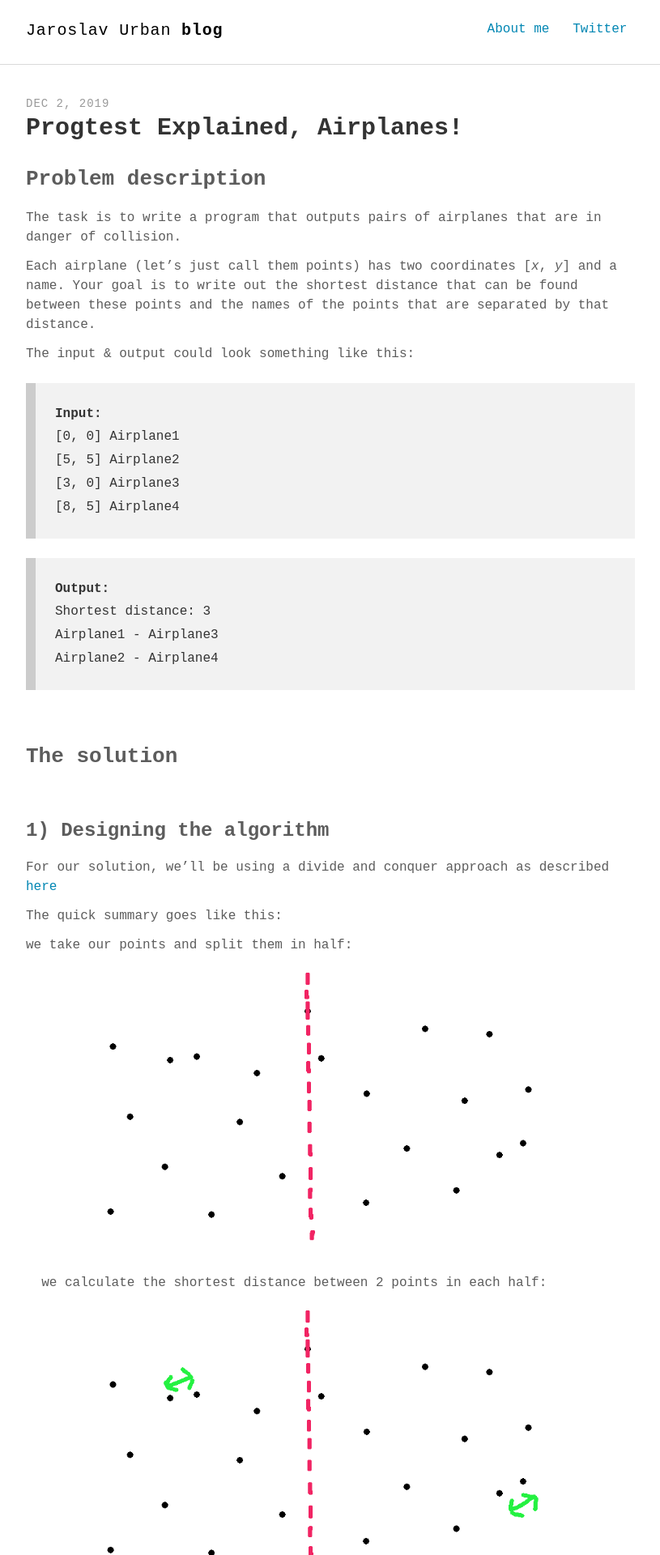
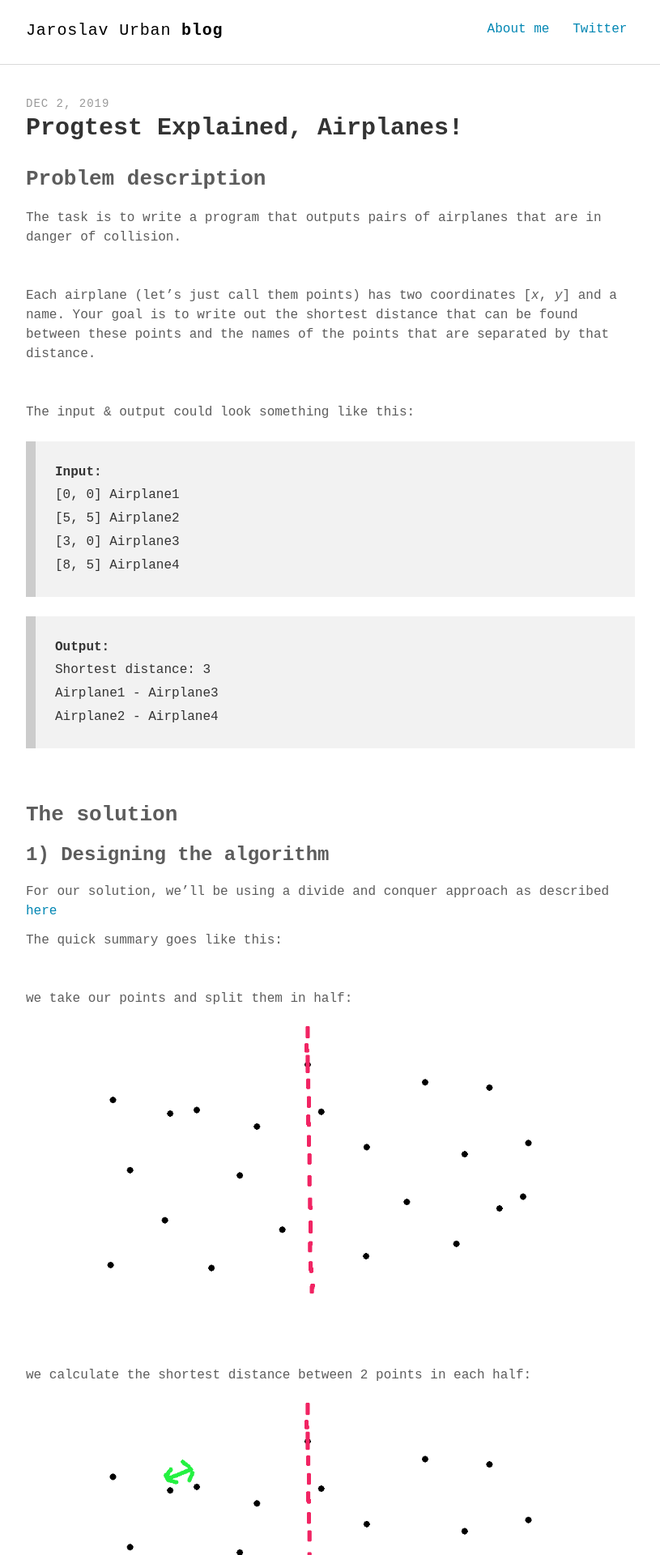
Before and after one commit to JaroslavUrbann/blog, a Jekyll site: the page built from _posts/2019-12-02-Progtest-explained,-Airplanes!.md, in a window 1280 px wide. Shown: the top 1920 px of the page at 81% size, without its empty margins (232-1047 px from the left). Built offline with Jekyll 4.4.1, drawn with Linux system fonts in a browser that asks for light colours; some web fonts are replaced; our own code applies the rules of GitHub Pages for plain Markdown files.

Commit message:
different line breaks

```diff
--- a/_posts/2019-12-02-Progtest-explained,-Airplanes!.md
+++ b/_posts/2019-12-02-Progtest-explained,-Airplanes!.md
@@ -1,7 +1,9 @@
 ## Problem description
-The task is to write a program that outputs pairs of airplanes that are in danger of collision. &nbsp;
+The task is to write a program that outputs pairs of airplanes that are in danger of collision.
+<p>&nbsp;</p>
 
-Each airplane (let's just call them points) has two coordinates [_x_, _y_] and a name. Your goal is to write out the shortest distance that can be found between these points and the names of the points that are separated by that distance. &nbsp;
+Each airplane (let's just call them points) has two coordinates [_x_, _y_] and a name. Your goal is to write out the shortest distance that can be found between these points and the names of the points that are separated by that distance.
+<p>&nbsp;</p>
 
 The input & output could look something like this:
  >**Input:**
@@ -15,66 +17,87 @@ The input & output could look something like this:
  >Airplane1 - Airplane3
  >Airplane2 - Airplane4
 
- &nbsp;
+<p>&nbsp;</p>
 ## The solution
-&nbsp;
 ### 1) Designing the algorithm
 
 For our solution, we'll be using a divide and conquer approach as described [here](https://en.wikipedia.org/wiki/Closest_pair_of_points_problem)
 
-The quick summary goes like this: &nbsp;
+The quick summary goes like this:
+<p>&nbsp;</p>
 
-we take our points and split them in half: &nbsp;
-![points_divided_in_half](https://raw.githubusercontent.com/JaroslavUrbann/blog/master/assets/images/points1.png)&nbsp;
+we take our points and split them in half:
+![points_divided_in_half](https://raw.githubusercontent.com/JaroslavUrbann/blog/master/assets/images/points1.png)
+<p>&nbsp;</p>
 we calculate the shortest distance between 2 points in each half:
-![points_with_distance](https://raw.githubusercontent.com/JaroslavUrbann/blog/master/assets/images/points2.png)&nbsp;
+![points_with_distance](https://raw.githubusercontent.com/JaroslavUrbann/blog/master/assets/images/points2.png)
+<p>&nbsp;</p>
 we check if there is a pair of points in closer proximity to each other than the distance that we already found, on the edge of these 2 groups:
-![checking_the_strip](https://raw.githubusercontent.com/JaroslavUrbann/blog/master/assets/images/points3.png)&nbsp;
+![checking_the_strip](https://raw.githubusercontent.com/JaroslavUrbann/blog/master/assets/images/points3.png)
+<p>&nbsp;</p>
 ### 2) Things to note:
-**a)** The x coordinate at which we split our points is the x coordinate of a point at the (n/2)-th index when our points are sorted by x. &nbsp;
+**a)** The x coordinate at which we split our points is the x coordinate of a point at the (n/2)-th index when our points are sorted by x.
+<p>&nbsp;</p>
 
-**b)** Calculating the shortest distance in the left and right group respectively is done recursively by the same algorithm until there are only around 3 - 4 points left and then we just do a brute force search. &nbsp;
+**b)** Calculating the shortest distance in the left and right group respectively is done recursively by the same algorithm until there are only around 3 - 4 points left and then we just do a brute force search.
+<p>&nbsp;</p>
 
-**c)** Splitting the points and calculating the shortest distance in each group takes O(log N) time. &nbsp;
+**c)** Splitting the points and calculating the shortest distance in each group takes O(log N) time.
+<p>&nbsp;</p>
 
-**d)** Calculating the shortest distance on the edges of our groups takes O(n) time, here's why: &nbsp;
+**d)** Calculating the shortest distance on the edges of our groups takes O(n) time, here's why:
+<p>&nbsp;</p>
 
 When traversing the array of points that are located in the strip shown above (going from lowest to highest), the shortest distance can only occur between points that are separated by less than 8 points of each other when sorted by Y. Look at this visualization below:
 ![strip_zoomed_in](https://raw.githubusercontent.com/JaroslavUrbann/blog/master/assets/images/points4.png)
-Imagine drawing a rectangle like this for every point you visit when traversing the array. You can't fit more than 8 points in it, because if you could, the distance *d* would be smaller since it represents the shortest distance between 2 points on each side. &nbsp;
+Imagine drawing a rectangle like this for every point you visit when traversing the array. You can't fit more than 8 points in it, because if you could, the distance *d* would be smaller since it represents the shortest distance between 2 points on each side.
+<p>&nbsp;</p>
 
-So since we're checking only up to 8 points for each point, the complexity is O(n). &nbsp;
+So since we're checking only up to 8 points for each point, the complexity is O(n).
+<p>&nbsp;</p>
 
-**e)** Deriving from the observations above, at each step of our recursive algorithm, we'll need to have our points saved twice,  ordered by *x* in one array (to split them into 2 groups) and ordered by *y* in another array (to traverse the strip). &nbsp;
+**e)** Deriving from the observations above, at each step of our recursive algorithm, we'll need to have our points saved twice,  ordered by *x* in one array (to split them into 2 groups) and ordered by *y* in another array (to traverse the strip).
+<p>&nbsp;</p>
 
 ### 3) So, why won't this work out of the box?
-&nbsp;
-The reason is, that **the algorithm above assumes unique *x* coordinates** for each point. Meaning,  2 points can't share the same *x* coordinate, which isn't the case in our problem. &nbsp;
+<p>&nbsp;</p>
+The reason is, that **the algorithm above assumes unique *x* coordinates** for each point. Meaning,  2 points can't share the same *x* coordinate, which isn't the case in our problem.
+<p>&nbsp;</p>
 
-So how can this go wrong? &nbsp;
+So how can this go wrong?
+<p>&nbsp;</p>
 
-Well, your sorting will most definitely fail. Imagine an input of points with *x* values like this: &nbsp;
+Well, your sorting will most definitely fail. Imagine an input of points with *x* values like this:
+<p>&nbsp;</p>
 
-1 2 3 4 5 5 5 5 5 5 5 5 &nbsp;
+1 2 3 4 5 5 5 5 5 5 5 5
+<p>&nbsp;</p>
 
-You pick the middle point (5), and split the array that is ordered by *Y* into two groups: points with *X* that is smaller than 5 and points with *X* bigger or equal to 5 and get 2 groups: &nbsp;
+You pick the middle point (5), and split the array that is ordered by *Y* into two groups: points with *X* that is smaller than 5 and points with *X* bigger or equal to 5 and get 2 groups:
+<p>&nbsp;</p>
 
 1 2 3 4
 and
-5 5 5 5 5 5 5 5 &nbsp;
+5 5 5 5 5 5 5 5
+<p>&nbsp;</p>
 
-And from this point onwards, you won't ever split the fives apart meaning that your algorithm will never stop. &nbsp;
+And from this point onwards, you won't ever split the fives apart meaning that your algorithm will never stop.
+<p>&nbsp;</p>
 
 ### 4) How can we fix this then?
 
-To fix this, we are going to choose more than one "middle point" when splitting our points into 2 groups and we won't be including them in neither of these groups. More precisely, we are going to choose all points that have the same *X*  as the point at the  (n/2)-th index, as our middle points. &nbsp;
+To fix this, we are going to choose more than one "middle point" when splitting our points into 2 groups and we won't be including them in neither of these groups. More precisely, we are going to choose all points that have the same *X*  as the point at the  (n/2)-th index, as our middle points.
+<p>&nbsp;</p>
 
-After that, we will calculate the shortest distance in each group and then traverse the strip with our middle points included. &nbsp;
+After that, we will calculate the shortest distance in each group and then traverse the strip with our middle points included.
+<p>&nbsp;</p>
 
 ### 5) It still doesn't work, what's wrong?
 
-The problem that is most likely arising here is, that the 8 point rule described above doesn't hold anymore. If we get an input with points that have the same *X* and *Y* and they end up as our middle points, then there can be an infinite amount of points in our rectangle that is visualized above. &nbsp;
+The problem that is most likely arising here is, that the 8 point rule described above doesn't hold anymore. If we get an input with points that have the same *X* and *Y* and they end up as our middle points, then there can be an infinite amount of points in our rectangle that is visualized above.
+<p>&nbsp;</p>
 
-To mitigate this, we just simply allocate another dynamic array to hold the indexes of all points that are less than *d* (the shortest distance that we found so far) below our current point, when we traverse the split. &nbsp;
+To mitigate this, we just simply allocate another dynamic array to hold the indexes of all points that are less than *d* (the shortest distance that we found so far) below our current point, when we traverse the split.
+<p>&nbsp;</p>
 
 With all that, our algorithm should now be modified enough to work on this particular problem.
```
Also changed, not shown: 2 other files.
